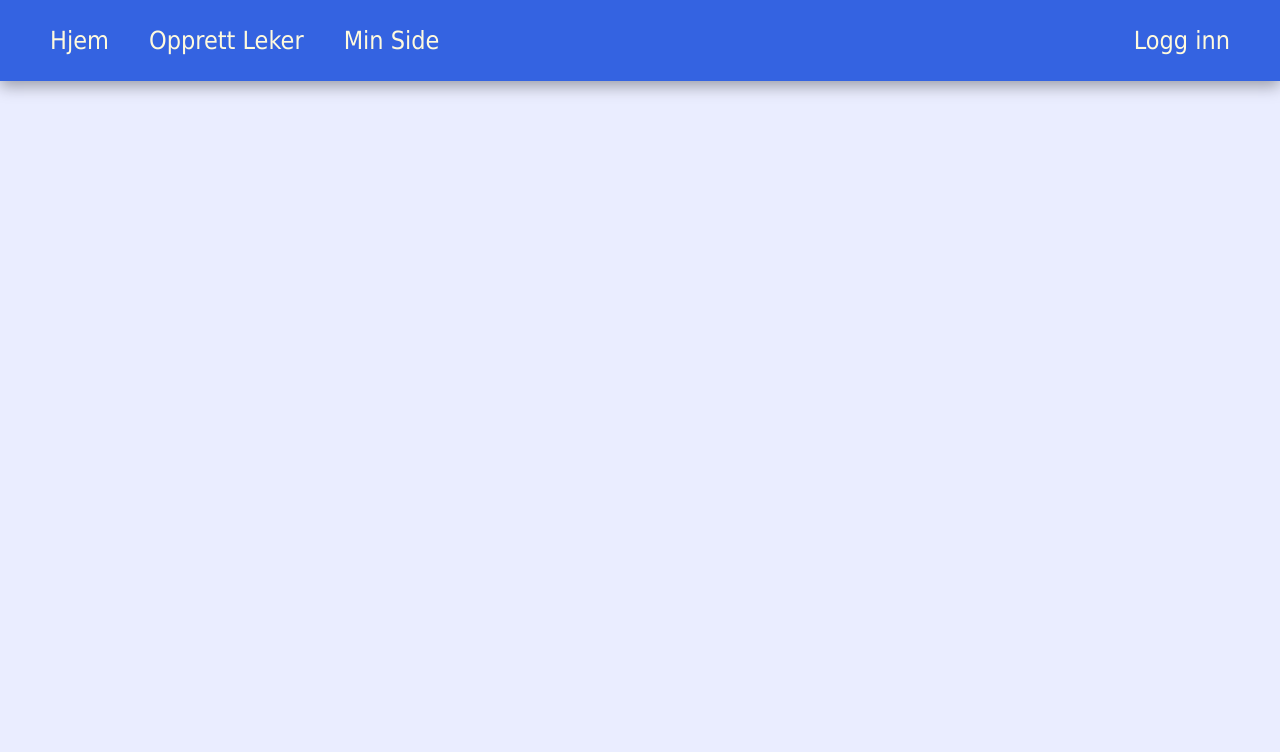
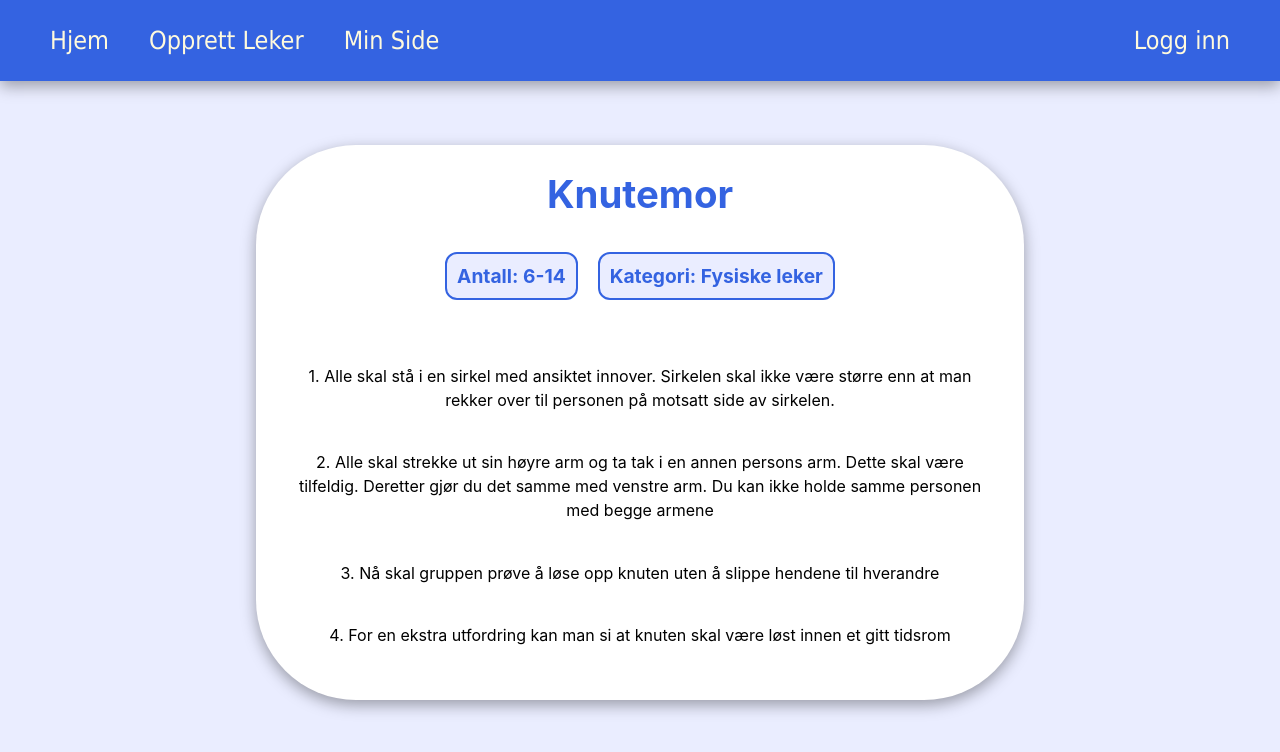
Before and after one commit to Nathaniavm/PU, a React (Create React App) app: page /games in a window 1280 px wide. Shown: the top 752 px of the page. Built offline with nearby package versions, Linux system fonts and the light colour scheme.

Commit message:
feat #19:made and styled page for games. Co-authored by:@mathiajs

```diff
--- a/src/App.js
+++ b/src/App.js
@@ -6,7 +6,7 @@ import {
     Routes,
     Route,
 } from "react-router-dom";
-import {Hjem, OpprettLeker, LoggInn, MinSide, NewUser} from './pages';
+import {Hjem, OpprettLeker, LoggInn, MinSide, NewUser, Games} from './pages';
 
 function App() {
   return (
@@ -18,6 +18,7 @@ function App() {
               <Route path="/logginn" element={<LoggInn />} />
               <Route path="/minside" element={<MinSide />} />
               <Route path="/newUser" element={<NewUser />} />
+              <Route path='/games' element={<Games />} />
           </Routes>
       </Router>
   );
--- /dev/null
+++ b/src/pages/games/Games.css
@@ -0,0 +1,53 @@
+.gamesContainer {
+    display: flex;
+    flex-direction: column;
+    align-items: center;
+    justify-content: center;
+    background-color: var(--White-Background);
+    border-radius: 100px 100px 100px 100px;
+    box-shadow: 0 5px 15px rgba(0, 0, 0, 0.35);
+    position: relative;
+    overflow: hidden;
+    width: 60%;
+    max-width: 80%;
+    min-height: 480px;
+    margin-top: 5%;
+    margin-left: 20%;
+    margin-right: 25%;
+    margin-bottom: 5%;
+}
+
+.gameTitle {
+    color: var(--Header-Color);
+    font-size: 1.5vw;
+    text-align: center;
+    max-width: 75%;
+}
+
+.aboutGame {
+    display: flex;
+    justify-content: space-between;
+    margin-bottom: 15px;
+}
+
+.aboutItem {
+    border: 2px solid var(--Header-Color);
+    border-radius: 12px;
+    padding: 10px;
+    margin: 10px;
+    background-color: var(--Body-Color);
+}
+
+.aboutItem h4 {
+    margin: 0;
+}
+
+.gameDescription {
+    text-align: center;
+    margin-bottom: 15px;
+}
+
+.gameDescription p {
+    line-height: 1.5;
+    margin: 5%;
+}
--- /dev/null
+++ b/src/pages/games/Games.js
@@ -0,0 +1,33 @@
+import React from 'react'
+import './Games.css'
+
+const Games = () => {
+    return (
+    <>
+        <div className='gamesContainer'>
+            <div className='gameTitle'>
+                <h1>Knutemor</h1>
+            </div>
+
+            <div className='aboutGame'>
+                <div className='aboutItem'>
+                    <h4>Antall: 6-14</h4>
+                </div>
+                 <div className='aboutItem'>
+                    <h4>Kategori: Fysiske leker</h4>
+                </div>
+            </div>
+
+            <div className='gameDescription'>
+                <p>1. Alle skal stå i en sirkel med ansiktet innover. Sirkelen skal ikke være større enn at man rekker over til personen på motsatt side av sirkelen.</p>
+                <p>2. Alle skal strekke ut sin høyre arm og ta tak i en annen persons arm. Dette skal være tilfeldig. Deretter gjør du det samme med venstre arm. Du kan ikke holde samme personen med begge armene</p>
+                <p>3. Nå skal gruppen prøve å løse opp knuten uten å slippe hendene til hverandre</p>
+                <p>4. For en ekstra utfordring kan man si at knuten skal være løst innen et gitt tidsrom</p>
+            </div>
+        </div>
+    </>
+    )
+
+}
+
+export default Games;
--- a/src/pages/hjem/Hjem.js
+++ b/src/pages/hjem/Hjem.js
@@ -1,6 +1,7 @@
 import React from 'react'
 import './Hjem.css'
 import myImage from './reklame.png';
+import { Link } from 'react-router-dom';
 
 const Hjem = () => {
   return (
@@ -55,6 +56,8 @@ const Hjem = () => {
         </div>
         </div>
 
+      <Link to="/games">Games</Link>
+
 
       <div className='rightSideContainer'>
         <img src={myImage} alt='Her skal det være reklame' width="100%" height="100%"></img>
--- a/src/pages/index.js
+++ b/src/pages/index.js
@@ -3,3 +3,4 @@ export {default as LoggInn} from './logginn/LoggInn';
 export {default as MinSide} from './minside/MinSide';
 export {default as OpprettLeker} from './opprettleker/OpprettLeker';
 export {default as NewUser} from './newuser/NewUser';
+export {default as Games} from './games/Games.js';
```
